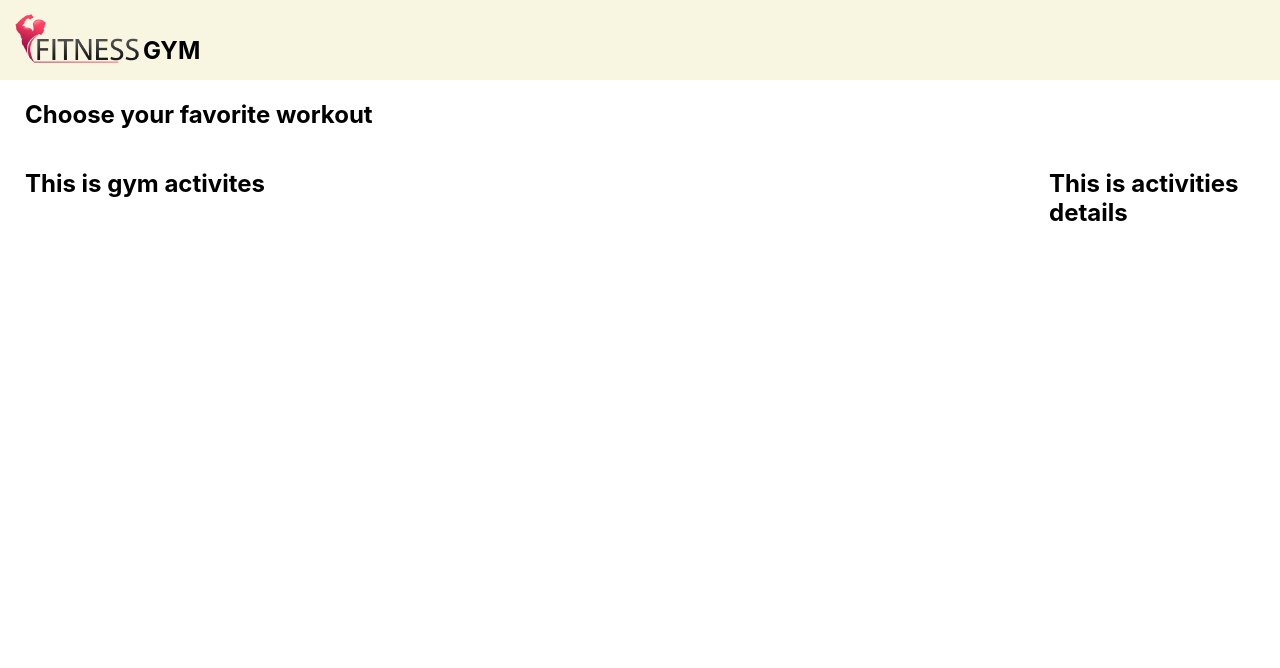
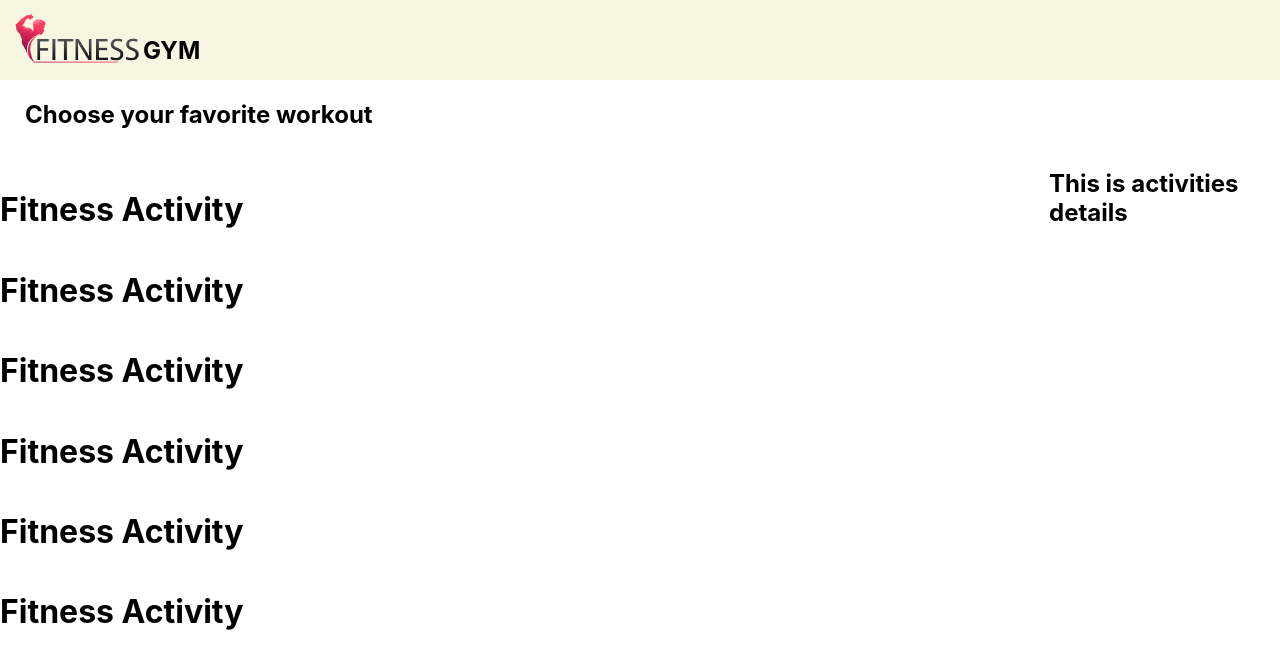
Before and after one commit to Anitaferdous1907/FitnessGym, a React (Create React App) app: page / in a window 1280 px wide. Shown: the top 668 px of the page. Built offline with nearby package versions, Linux system fonts and the light colour scheme.

Commit message:
show array length in consol

```diff
--- /dev/null
+++ b/public/gym.json
@@ -0,0 +1,68 @@
+[
+  {
+      "id": "abc0001",
+      "name": "Matthew Sellers",
+      "price": 31,
+      "ratings": 4,
+      "Time":10 ,
+      "ratingsCount": 68,
+      "img": "https://cdn.pixabay.com/photo/2017/08/07/14/02/man-2604149_960_720.jpg",
+      "quantity": 0
+
+    },
+  {
+      "id": "abc0002",
+      "name": "Alika Maldonado",
+      "price": 39,
+      "ratings": 4,
+      "Time":15 ,
+      "ratingsCount": 68,
+      "img": "https://cdn.pixabay.com/photo/2017/11/13/15/09/biceps-2945912__340.jpg",
+      "quantity": 0
+
+    },
+  {
+      "id": "abc0003",
+      "name": "Zephr Finch",
+      "price": 33,
+      "ratings": 4,
+      "Time":18 ,
+      "ratingsCount": 68,
+      "img": "https://cdn.pixabay.com/photo/2016/11/29/09/11/fit-1868634__340.jpg",
+      "quantity": 0
+
+    },
+  {
+      "id": "abc0004",
+      "name": "Tate Moody",
+      "price": 34,
+      "ratings": 4,
+      "Time":20 ,
+      "ratingsCount": 68,
+      "img": "https://cdn.pixabay.com/photo/2017/08/10/23/34/street-workout-2628904__340.jpg",
+      "quantity": 0
+
+    },
+  {
+      "id": "abc0005",
+      "name": "Jennifer Curtis",
+      "price": 38,
+      "ratings": 4,
+      "Time":30 ,
+      "ratingsCount": 68,
+      "img": "https://cdn.pixabay.com/photo/2016/11/22/22/25/abs-1850926_960_720.jpg",
+      "quantity": 0
+
+    },
+  {
+      "id": "abc0006",
+      "name": "Green Sellers",
+      "price": 37,
+      "ratings": 4,
+      "Time":12 ,
+      "ratingsCount": 68,
+      "img": "https://cdn.pixabay.com/photo/2017/08/07/14/02/man-2604149_960_720.jpg",
+      "quantity": 0
+
+    }
+  ]
--- a/src/components/Activity/Activity.js
+++ b/src/components/Activity/Activity.js
@@ -1,11 +1,21 @@
-import React from 'react';
+import React, { useEffect, useState } from 'react';
+import Gym from '../Gym/Gym';
 import './Activity.css'
 
 const Activity = () => {
+    const [gym,setGym] = useState([]);
+
+    useEffect( ()=>{
+        fetch('./gym.json')
+        .then(res=> res.json())
+        .then(data => setGym(data))
+    },[])
     return (
         <div className='activity-container'>
            <div className="gym-container">
-            <h2>This is gym activites</h2>
+            {
+                gym.map(gymActivity =><Gym key={gym.id}></Gym>)
+            }
            </div>
            <div className="activity-details">
            <h2>This is activities details</h2>
--- /dev/null
+++ b/src/components/Gym/Gym.js
@@ -0,0 +1,11 @@
+import React from 'react';
+
+const Gym = () => {
+    return (
+        <div>
+           <h1>Fitness Activity</h1>
+        </div>
+    );
+};
+
+export default Gym;
```
Also changed, not shown: src/components/Gym/Gym.css (added).
